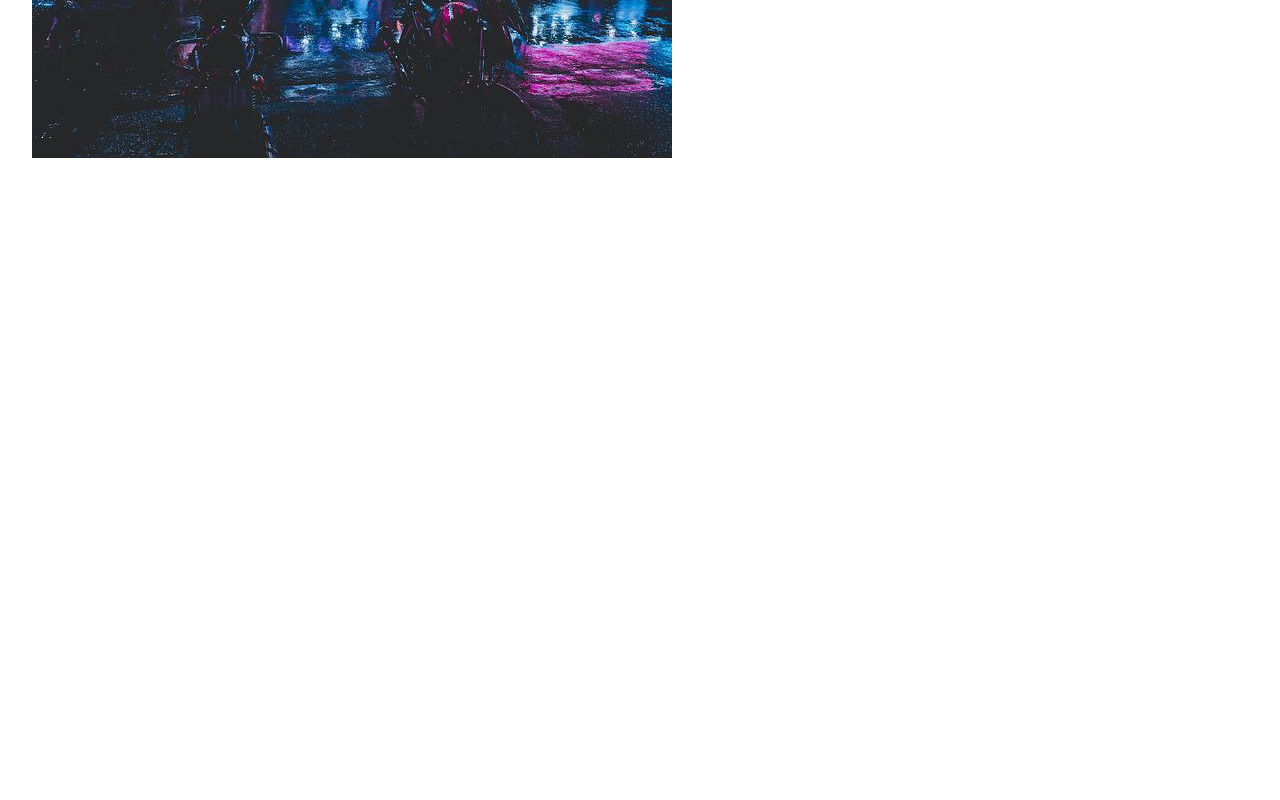
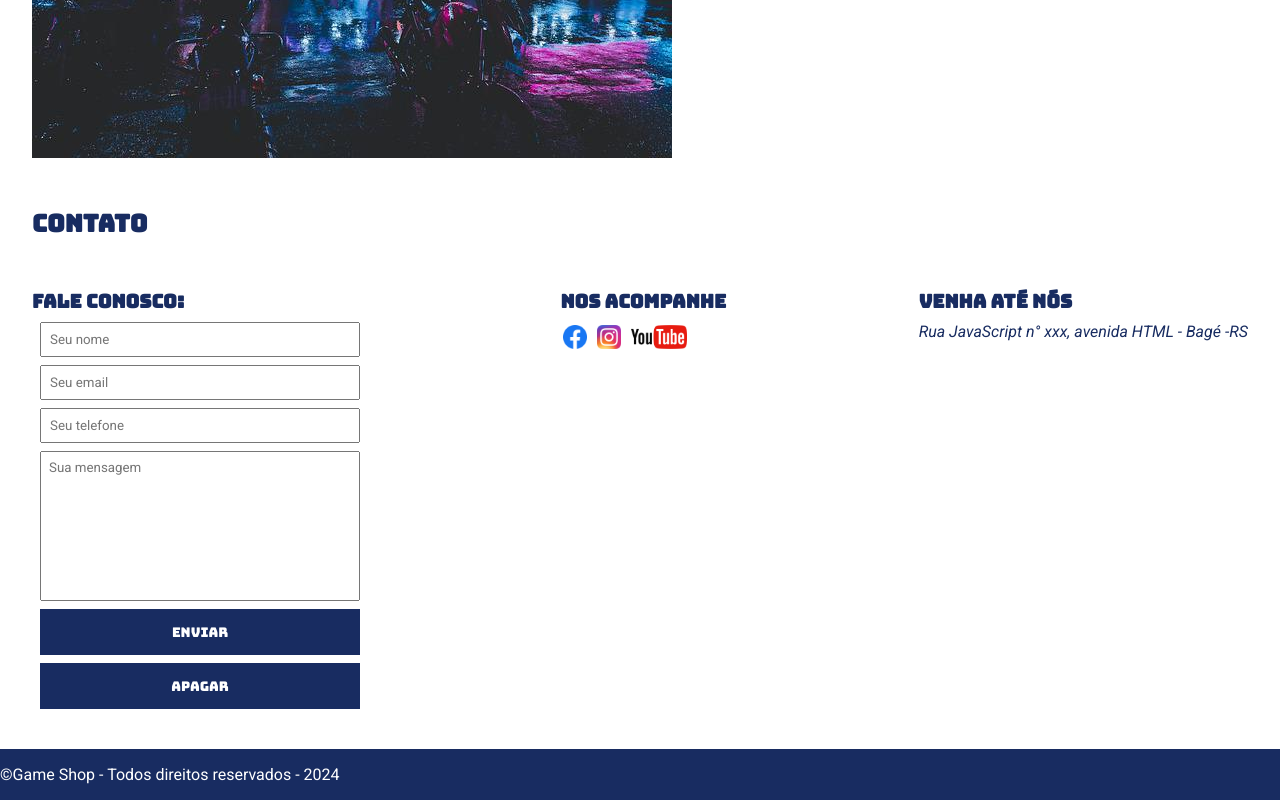
Before and after one commit to MitchelMathias/Curso_Ebac_Frontend, a plain HTML site: page tarefas/tarefa_03/index.html in a window 1280 px wide. Shown: the part 429-1229 px from the top of the page. Before the commit the page ends 800 px from the top, so only its background shows below. Drawn offline with Linux system fonts and the light colour scheme.

Commit message:
terminando Game Shop

```diff
--- a/tarefas/tarefa_03/estilo/style.css
+++ b/tarefas/tarefa_03/estilo/style.css
@@ -56,7 +56,7 @@ main section > img{
     padding-right: 32px
 }
 
-main section h2{
+main section h2, h3{
     font-family: bungee,Arial, Helvetica, sans-serif;
     margin-bottom: 16px;
 }
@@ -75,7 +75,80 @@ main section div ul li img{
     height:24px;
 }
 
-@media screen and (max-width:602px) {
+section.formularios{
+    display: block;
+}
+
+section.formularios h2{
+    margin: 50px 0px;
+}
+
+section.formularios h3{
+    margin-bottom: 8px;
+}
+
+div.divs_contato_rede_end{
+    display: flex;
+    justify-content: space-between;
+    flex-flow:row nowrap
+}
+
+
+div.fale_conosco form input,textarea, button{
+    resize: none;
+    margin: 8px;
+    padding: 8px;
+    width: 320px;
+    display: block;
+}
+
+div.fale_conosco form input, textarea{
+    font-family: roboto;
+}
+
+div.fale_conosco form textarea{
+    height: 150px;
+}
+
+input:focus, textarea:focus{
+    outline: #182c61;;
+    border: 2px solid #182c61;;
+}
+
+
+div.fale_conosco form button{
+    border: none;
+    padding: 14px;
+    font-family: bungee;
+    color: white;
+    background-color: #182c61;
+}
+
+div.fale_conosco form button:hover{
+    background-color: #324d98;
+    cursor: pointer;
+}
+
+
+section.formularios img{
+    margin: 3px;
+    height: 24px;
+
+}
+
+footer{
+    font-family: roboto,Arial, Helvetica, sans-serif;
+    padding: 16px 0px;
+    color: white;
+    background-color: #182c61;
+}
+
+footer p{
+    margin: auto;
+    max-width: 1280px;
+}
+
+@media screen and (max-width:900px) {
 
     main section{
         display: flex;
@@ -88,4 +161,15 @@ main section div ul li img{
         margin: auto;
     }
 
+    main section.formularios form input, textarea, button{
+        margin: auto;
+        margin-bottom: 8px;
+        display: block;
+    }
+
+    main section.formularios div.divs_contato_rede_end {
+        display: flex;
+        flex-flow: column nowrap;
+    }
+
 }
--- a/tarefas/tarefa_03/index.html
+++ b/tarefas/tarefa_03/index.html
@@ -11,8 +11,10 @@
         <div class="container">
             <h1>Game Shop</h1>
             <nav>
-                <li><a href="#">Sobre a loja</a></li>
-                <li><a href="#">Contato</a></li>
+                <ul>
+                    <li><a href="#">Sobre a loja</a></li>
+                    <li><a href="#">Contato</a></li>
+                </ul>
             </nav>
         </div>
     </header>
@@ -30,6 +32,43 @@
                 </ul>
             </div>
         </section>
+        <section class="formularios">
+            <h2>Contato</h2>
+            <div class="divs_contato_rede_end">
+                <div class="fale_conosco">
+                    <h3>Fale Conosco:</h3>
+                    <form action="#" method="post" autocomplete="on">
+                        <input type="text" placeholder="Seu nome" autocomplete="name" required>
+                        <input type="email" name="mail" id="imal" placeholder="Seu email" required>
+                        <input type="tel" name="tel" id="itel" placeholder="Seu telefone" >
+                        <textarea name="texto" id="itexto" placeholder="Sua mensagem"></textarea>
+                        <button type="submit">Enviar</button>
+                        <button type="reset">Apagar</button>
+                    </form>
+                </div>
+                <div>
+                    <h3>Nos Acompanhe</h3>
+                    <ul>
+                        <li>
+                            <a href="#" title="Siga no facebook"><img src="img/facebook.png" alt="Facebook"></a>
+                        </li>
+                        <li>
+                            <a href="#" title="Siga no Instagram "><img src="img/instagram.png" alt="Instagram"></a>
+                        </li>
+                        <li>
+                            <a href="#" title="Siga nosso canal"><img src="img/youtube.png" alt="youtube"></a>
+                        </li>
+                    </ul>
+                </div>
+                <div>
+                    <h3>Venha até Nós</h3>
+                    <address>Rua JavaScript n° xxx, avenida HTML - Bagé -RS</address>
+                </div>
+            </div>
+        </section>
     </main>
+    <footer>
+        <p>&copy;Game Shop - Todos direitos reservados - 2024</p>
+    </footer>
 </body>
 </html>
```
Also changed, not shown: 1 other file.
